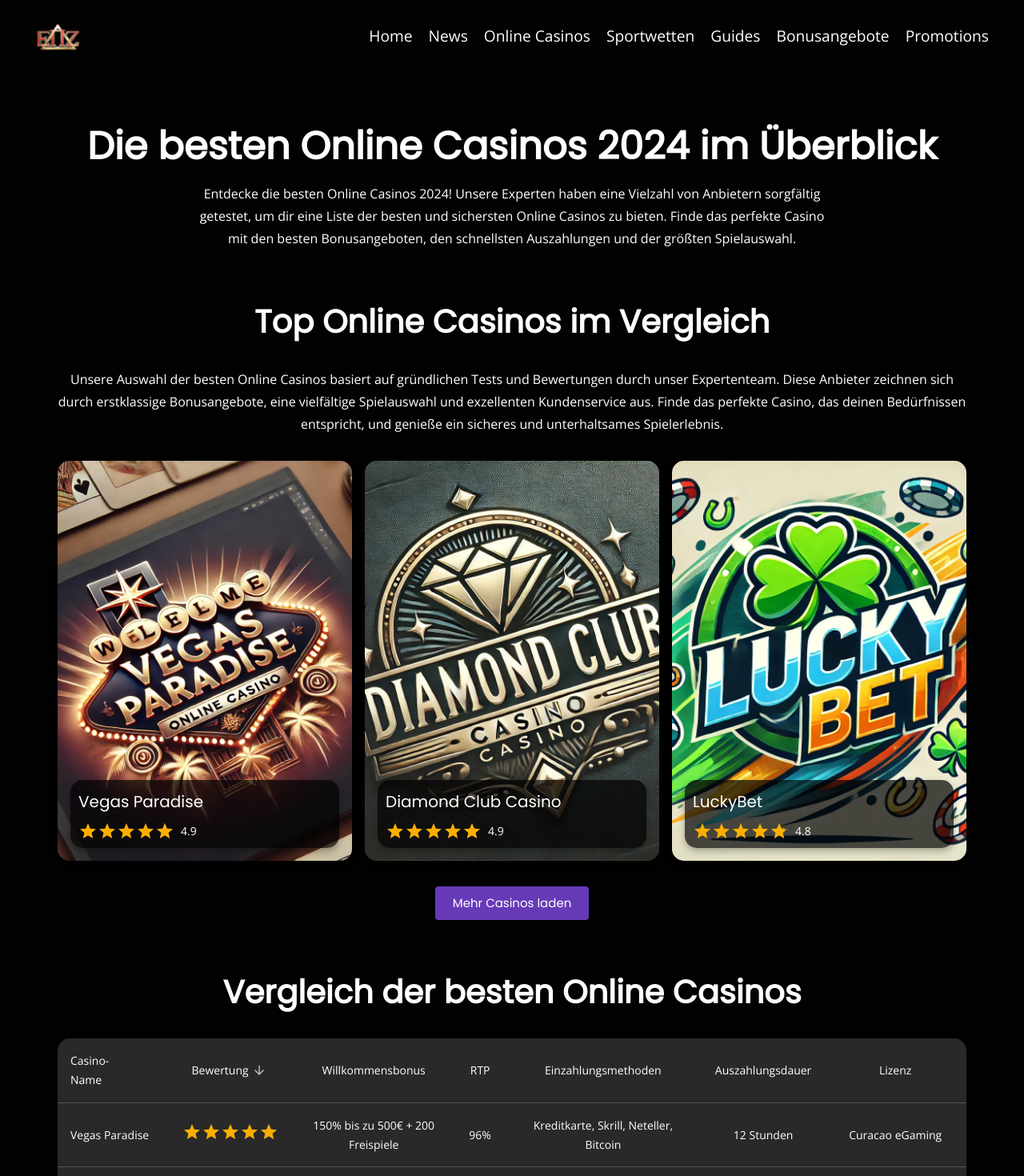
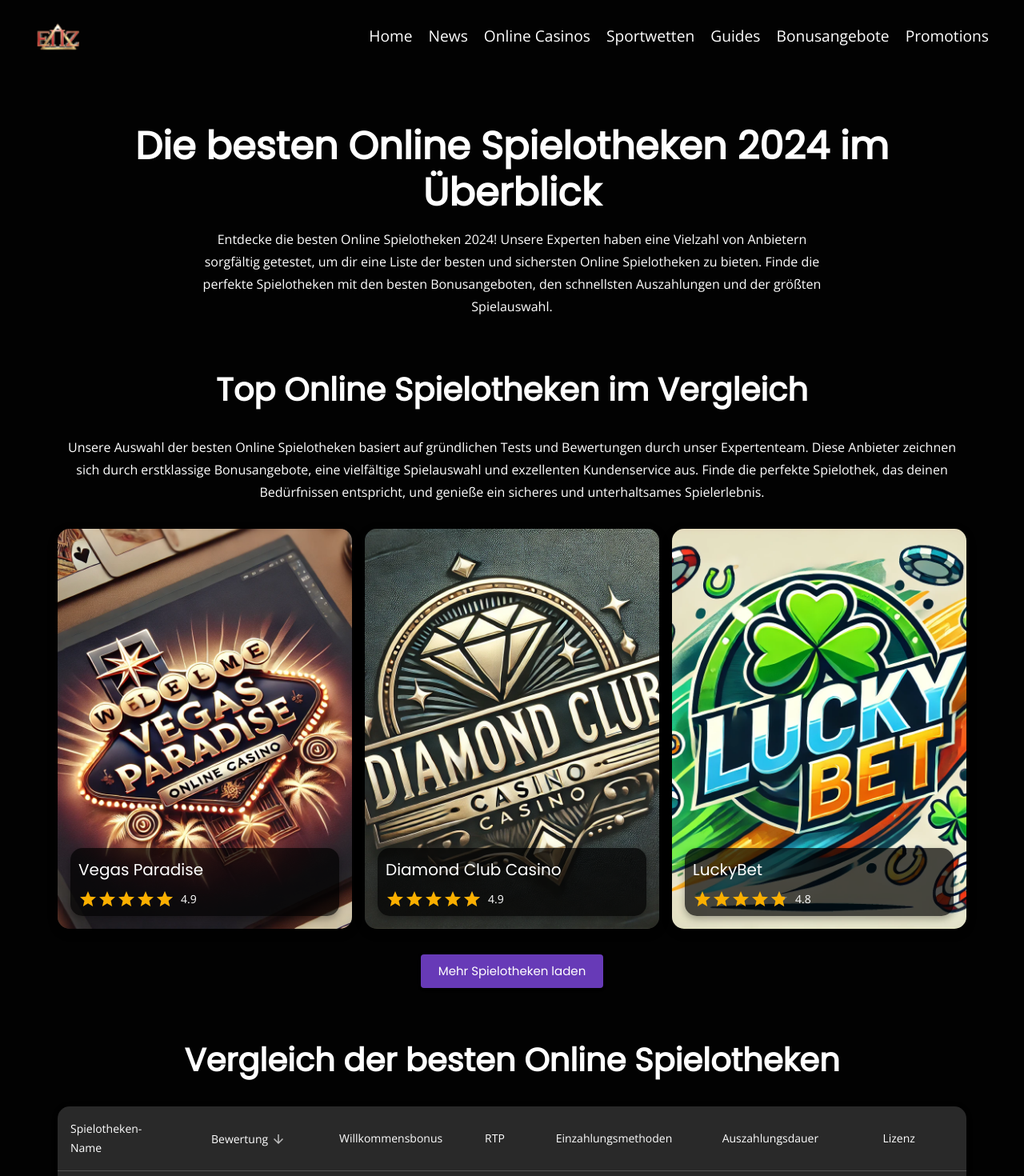
Before and after one commit to NicoLoyLife/einfachnurzocken, a React (Create React App) app: page /online-casinos in a window 1280 px wide. Shown: the top 1470 px of the page at 80% size. Built offline with nearby package versions, Linux system fonts and the light colour scheme.

Commit message:
Casino zu Spielothek geändert.

```diff
--- a/src/components/casinos/CasinoBonusSection.js
+++ b/src/components/casinos/CasinoBonusSection.js
@@ -38,7 +38,7 @@
         component="h2"
         sx={{ mb: 4, textAlign: "center" }}
       >
-        Attraktive Bonusangebote der besten Online Casinos
+        Attraktive Bonusangebote der besten Online Spielotheken
       </Typography>
 
       <Typography
@@ -46,7 +46,7 @@
         component="p"
         sx={{ mb: 4, textAlign: "center" }}
       >
-        Einer der größten Vorteile beim Spielen in Online Casinos sind die
+        Einer der größten Vorteile beim Spielen in Online Spielotheken sind die
         attraktiven Bonusangebote. Diese reichen von Willkommensboni über
         Freispiele bis hin zu Cashback-Angeboten. Nutze diese Angebote, um dein
         Spielerlebnis zu maximieren und deine Gewinnchancen zu erhöhen!
--- a/src/components/casinos/CasinoComparisonTable.js
+++ b/src/components/casinos/CasinoComparisonTable.js
@@ -43,7 +43,7 @@
         component="h2"
         sx={{ mb: 4, textAlign: "center" }}
       >
-        Vergleich der besten Online Casinos
+        Vergleich der besten Online Spielotheken
       </Typography>
       <TableContainer
         component={Paper}
@@ -60,7 +60,7 @@
                   direction={orderBy === "name" ? orderDirection : "asc"}
                   onClick={() => handleSortRequest("name")}
                 >
-                  Casino-Name
+                  Spielotheken-Name
                 </TableSortLabel>
               </TableCell>
               <TableCell
--- a/src/components/casinos/CasinoFAQSection.js
+++ b/src/components/casinos/CasinoFAQSection.js
@@ -11,14 +11,14 @@
 function CasinoFAQSection() {
   const faqItems = [
     {
-      question: "Sind Online-Casinos sicher?",
+      question: "Sind Online-Spielotheken sicher?",
       answer:
-        "Ja, die von uns empfohlenen Casinos sind lizenziert und reguliert, was bedeutet, dass sie strenge Sicherheitsstandards einhalten. Wir überprüfen jedes Casino auf seine Sicherheitsprotokolle, um sicherzustellen, dass deine Daten und dein Geld geschützt sind.",
+        "Ja, die von uns empfohlenen Spielotheken sind lizenziert und reguliert, was bedeutet, dass sie strenge Sicherheitsstandards einhalten. Wir überprüfen jede Spielothek auf seine Sicherheitsprotokolle, um sicherzustellen, dass deine Daten und dein Geld geschützt sind.",
     },
     {
       question: "Wie kann ich eine Einzahlung machen?",
       answer:
-        "Die meisten Casinos bieten eine Vielzahl von Zahlungsmethoden an, darunter Kreditkarten, E-Wallets und Banküberweisungen. Du kannst die bevorzugte Methode in der Kasse des Casinos auswählen und den Anweisungen folgen.",
+        "Die meisten Spielotheken bieten eine Vielzahl von Zahlungsmethoden an, darunter Kreditkarten, E-Wallets und Banküberweisungen. Du kannst die bevorzugte Methode in der Kasse der Spielothek auswählen und den Anweisungen folgen.",
     },
     {
       question: "Welche Spiele bieten die besten Gewinnchancen?",
@@ -28,7 +28,7 @@
     {
       question: "Wie kann ich meine Gewinne auszahlen lassen?",
       answer:
-        "Um eine Auszahlung zu machen, gehe zur Kasse des Casinos und wähle die Option zur Auszahlung. Befolge die Anweisungen, um den Betrag und die Zahlungsmethode auszuwählen. Die Auszahlungsdauer kann je nach Methode variieren.",
+        "Um eine Auszahlung zu machen, gehe zur Kasse der Spielothek und wähle die Option zur Auszahlung. Befolge die Anweisungen, um den Betrag und die Zahlungsmethode auszuwählen. Die Auszahlungsdauer kann je nach Methode variieren.",
     },
     {
       question: "Welche Boni sind am vorteilhaftesten?",
@@ -44,7 +44,7 @@
         component="h2"
         sx={{ mb: 4, textAlign: "center" }}
       >
-        Häufig gestellte Fragen zu Online Casinos
+        Häufig gestellte Fragen zu Online Spielotheken
       </Typography>
 
       <Box>
--- a/src/components/casinos/CasinoHeader.js
+++ b/src/components/casinos/CasinoHeader.js
@@ -11,7 +11,7 @@
           mb: 2,
         }}
       >
-        Die besten Online Casinos 2024 im Überblick
+        Die besten Online Spielotheken 2024 im Überblick
       </Typography>
       <Typography
         variant="body1"
@@ -19,9 +19,9 @@
           mb: 4, maxWidth: "800px", mx: "auto"
         }}
       >
-        Entdecke die besten Online Casinos 2024! Unsere Experten haben eine
+        Entdecke die besten Online Spielotheken 2024! Unsere Experten haben eine
         Vielzahl von Anbietern sorgfältig getestet, um dir eine Liste der besten
-        und sichersten Online Casinos zu bieten. Finde das perfekte Casino mit
+        und sichersten Online Spielotheken zu bieten. Finde die perfekte Spielotheken mit
         den besten Bonusangeboten, den schnellsten Auszahlungen und der größten
         Spielauswahl.
       </Typography>
--- a/src/components/casinos/CasinoNewsSection.js
+++ b/src/components/casinos/CasinoNewsSection.js
@@ -17,7 +17,7 @@
         component="h2"
         sx={{ mb: 4, textAlign: "center" }}
       >
-        Aktuelle News und Trends in der Online Casino Welt
+        Aktuelle News und Trends in der Online Spielotheken Welt
       </Typography>
 
       <Typography
@@ -26,8 +26,8 @@
         sx={{ mb: 4, textAlign: "center" }}
       >
         Bleibe auf dem Laufenden über die neuesten Entwicklungen in der Online
-        Casino Branche. Hier findest du Informationen zu neuen
-        Spielveröffentlichungen, Updates von Casino-Plattformen und Änderungen
+        Spielotheken Branche. Hier findest du Informationen zu neuen
+        Spielveröffentlichungen, Updates von Spielotheken-Plattformen und Änderungen
         in der Gesetzgebung.
       </Typography>
 
--- a/src/components/casinos/OnlineCasinoList.js
+++ b/src/components/casinos/OnlineCasinoList.js
@@ -22,7 +22,7 @@
         component="h2"
         sx={{ mb: 4, textAlign: "center" }}
       >
-        Top Online Casinos im Vergleich
+        Top Online Spielotheken im Vergleich
       </Typography>
 
       <Typography
@@ -30,10 +30,10 @@
         component="p"
         sx={{ mb: 4, textAlign: "center" }}
       >
-        Unsere Auswahl der besten Online Casinos basiert auf gründlichen Tests
+        Unsere Auswahl der besten Online Spielotheken basiert auf gründlichen Tests
         und Bewertungen durch unser Expertenteam. Diese Anbieter zeichnen sich
         durch erstklassige Bonusangebote, eine vielfältige Spielauswahl und
-        exzellenten Kundenservice aus. Finde das perfekte Casino, das deinen
+        exzellenten Kundenservice aus. Finde die perfekte Spielothek, das deinen
         Bedürfnissen entspricht, und genieße ein sicheres und unterhaltsames
         Spielerlebnis.
       </Typography>
@@ -56,7 +56,7 @@
           size="large"
           onClick={showMoreCasinos}
         >
-          Mehr Casinos laden
+          Mehr Spielotheken laden
         </Button>
       )}
     </Box>
--- a/src/components/casinos/WhyChooseOnlineCasino.js
+++ b/src/components/casinos/WhyChooseOnlineCasino.js
@@ -19,7 +19,7 @@
     {
       title: "Vielfalt an Spielen",
       description:
-        "Genieße eine riesige Auswahl an Slots, Tischspielen und Live-Casino-Optionen.",
+        "Genieße eine riesige Auswahl an Slots, Tischspielen und Live-Spielotheken-Optionen.",
       icon: <CasinoOutlined sx={{ fontSize: 40, color: "primary.main" }} />,
     },
     {
@@ -50,7 +50,7 @@
         component="h2"
         sx={{ mb: 4, textAlign: "center" }}
       >
-        Warum ein Online Casino wählen?
+        Warum eine Online Spielothek wählen?
       </Typography>
 
       <Typography
@@ -58,11 +58,11 @@
         component="p"
         sx={{ mb: 4, textAlign: "center" }}
       >
-        Online Casinos bieten dir eine Vielzahl von Vorteilen gegenüber
+        Online Spielotheken bieten dir eine Vielzahl von Vorteilen gegenüber
         traditionellen Casinos. Von der Bequemlichkeit des Spielens von zu Hause
         bis hin zu einer breiten Auswahl an Spielen und exklusiven
         Bonusangeboten – hier sind die wichtigsten Gründe, warum immer mehr
-        Spieler Online Casinos bevorzugen:
+        Spieler Online Spielotheken bevorzugen:
       </Typography>
 
       <Grid container spacing={4} justifyContent="center">
```
